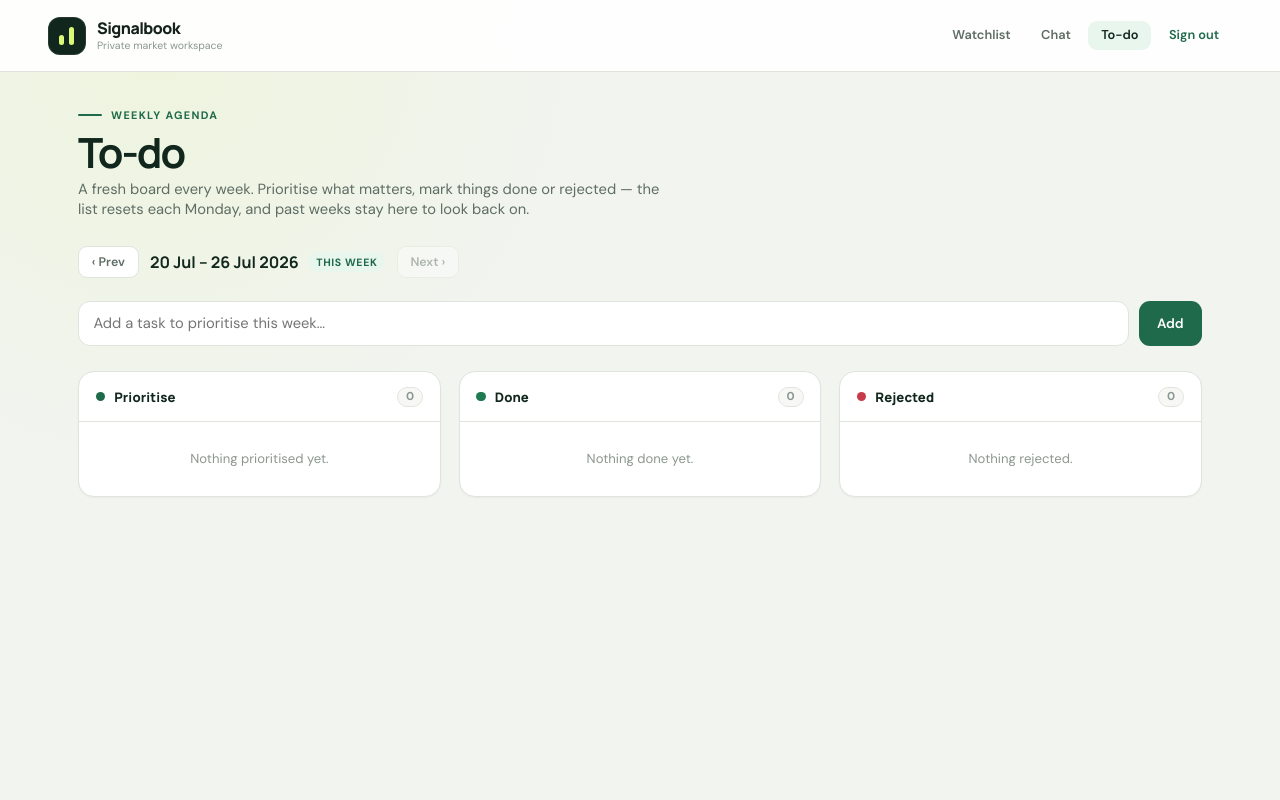
After one commit to Simratpreet/investment-research-desk, a Flask app: page /todos in a window 1280 px wide. The commit adds this page. Run offline with Flask 3, Linux system fonts and the light colour scheme; the visitor is signed in with stand-in values (Sample User, id 1); parts of the project's set-up code (start-up, migrations or seed data) failed here and were passed over; some libraries are stand-ins or nearby versions.

Commit message:
Add weekly to-do board (Prioritise / Done / Rejected), resets each Monday
A three-bucket agenda that starts fresh every week. There's no scheduled
cleanup: tasks are keyed by the Monday that begins their week, so the "current
week" key naturally points at a new empty board each Monday. Past weeks stay on
disk and are viewable (read-only); the current week is the only editable one.

  * todo_store.py — TodoStore class: week math (Monday boundary in the app's
    alert timezone), atomic per-week JSON files, add/move/rename/delete scoped to
    the current week, 26-week retention prune. Task ids and week keys are
    validated so neither can escape the store dir.
  * todo_module.py — blueprint behind the auth gate: GET page, GET board
    (?week=), POST add, PATCH move/rename, DELETE. Mutations 404 for any id not
    in the current week, which is how past weeks stay read-only.
  * templates/todos.html + static/css/todos.css + static/js/todos.js on the
    shared base.css design system. Three-column board, add row (current week
    only), week nav (prev/next/"this week", next disabled at the current week),
    read-only past weeks. "To-do" added to the nav on all pages.

Co-Authored-By: Claude Opus 4.8 (1M context) <noreply@anthropic.com>
Claude-Session: https://claude.ai/code/session_01TSa3EXhfLLyrceM2zT74fX

```diff
--- a/server.py
+++ b/server.py
@@ -155,6 +155,7 @@ def ensure_data_dir():
     os.makedirs(os.path.join(DATA_DIR, "screener_alerts"), exist_ok=True)
     os.makedirs(os.path.join(DATA_DIR, "uploads"), exist_ok=True)
     os.makedirs(os.path.join(DATA_DIR, "conversations"), exist_ok=True)
+    os.makedirs(os.path.join(DATA_DIR, "todos"), exist_ok=True)
     if (WATCHLIST_FILE != SEED_WATCHLIST
             and not os.path.exists(WATCHLIST_FILE)
             and os.path.exists(SEED_WATCHLIST)):
@@ -164,6 +165,9 @@ def ensure_data_dir():
 # Voice research module — GET /voice page + POST /api/voice/ask
 from voice_module import voice_bp
 app.register_blueprint(voice_bp)
+
+from todo_module import todo_bp
+app.register_blueprint(todo_bp)
 
 
 def load_watchlist() -> list[dict]:
--- /dev/null
+++ b/static/css/todos.css
@@ -0,0 +1,111 @@
+/* Weekly to-do board. Shares base.css tokens with the rest of the app. */
+
+body {
+  background:
+    radial-gradient(circle at 12% 5%, rgba(220, 248, 121, 0.15), transparent 26rem),
+    var(--bg);
+}
+
+/* Header (shared with the other pages) */
+.header { height:72px; background:rgba(255,255,255,0.9); backdrop-filter:blur(18px);
+          -webkit-backdrop-filter:blur(18px); position:sticky; top:0; z-index:10;
+          border-bottom:1px solid var(--border); }
+.header-inner { width:100%; max-width:1240px; height:100%; padding:0 28px; margin:0 auto;
+                display:flex; align-items:center; justify-content:space-between; }
+.brand { display:flex; align-items:center; gap:11px; text-decoration:none; color:var(--text); }
+.logo-mark { width:38px; height:38px; border-radius:12px; background:var(--ink); position:relative;
+             overflow:hidden; box-shadow:inset 0 0 0 1px rgba(255,255,255,0.09); }
+.logo-mark::before, .logo-mark::after { content:''; position:absolute; bottom:10px; width:5px;
+             border-radius:999px; background:var(--lime); }
+.logo-mark::before { left:11px; height:10px; }
+.logo-mark::after { left:21px; height:18px; }
+.brand-copy { display:flex; flex-direction:column; line-height:1.05; }
+.brand-copy h1 { font-family:'Manrope',sans-serif; font-size:1rem; font-weight:800; letter-spacing:-.035em; margin:0; }
+.brand-subtitle { color:var(--text-muted); font-size:.66rem; margin-top:4px; }
+.top-nav { display:flex; align-items:center; gap:.3rem; }
+.top-nav-link { font-size:.8rem; font-weight:600; text-decoration:none; color:var(--text-secondary);
+  padding:.5rem .8rem; border-radius:9px; line-height:1; transition:color .15s, background .15s; }
+.top-nav-link:hover { color:var(--text); background:var(--surface-warm); }
+.top-nav-link.is-active { color:var(--ink); background:var(--green-bg); }
+.top-nav-signout { color:var(--accent); }
+
+.container { max-width:1180px; margin:0 auto; padding:36px 28px 64px; }
+.eyebrow { display:flex; align-items:center; gap:9px; color:var(--accent); font-size:.68rem; font-weight:800;
+           letter-spacing:.12em; text-transform:uppercase; margin-bottom:9px; }
+.eyebrow::before { content:''; width:24px; height:2px; background:var(--accent); border-radius:99px; }
+.page-title { font-family:'Manrope',sans-serif; color:var(--ink); font-size:clamp(1.8rem,4vw,2.6rem);
+              line-height:1.03; letter-spacing:-.05em; margin:0 0 .3rem; }
+.page-sub { color:var(--text-secondary); font-size:.92rem; margin:0 0 1.7rem; max-width:60ch; }
+
+/* Buttons (shared visual language) */
+.btn { border:0; border-radius:11px; padding:.62rem 1.15rem; font-weight:600; font-size:.85rem;
+       cursor:pointer; transition:background .16s, box-shadow .16s, border-color .16s, color .16s; }
+.btn:disabled { opacity:.45; cursor:default; }
+.btn-primary { background:var(--accent); color:#fff; }
+.btn-primary:hover:not(:disabled) { background:var(--accent-hover); box-shadow:0 8px 18px rgba(31,106,74,.18); }
+.btn-ghost { background:var(--surface); color:var(--text-secondary); border:1px solid var(--border); }
+.btn-ghost:hover:not(:disabled) { border-color:#c9d2c6; color:var(--text); background:var(--surface-warm); }
+.btn-sm { padding:.45rem .8rem; font-size:.78rem; border-radius:9px; }
+
+/* Week navigation */
+.week-bar { display:flex; align-items:center; gap:.7rem; margin-bottom:1.4rem; flex-wrap:wrap; }
+.week-label { display:flex; align-items:center; gap:.6rem; font-family:'Manrope',sans-serif;
+              font-weight:700; color:var(--ink); font-size:1rem; min-width:0; }
+.week-badge { font-family:'DM Sans',sans-serif; font-size:.66rem; font-weight:700; letter-spacing:.06em;
+              text-transform:uppercase; padding:.2rem .5rem; border-radius:999px; }
+.week-badge.current { color:var(--accent); background:var(--green-bg); }
+.week-badge.past { color:var(--text-muted); background:var(--surface-warm); border:1px solid var(--border); }
+.week-today { margin-left:.2rem; }
+
+/* Add row */
+.add-row { display:flex; gap:.6rem; margin-bottom:1.6rem; }
+.add-row[hidden] { display:none; }
+#taskInput { flex:1; min-width:0; padding:.72rem .9rem; border:1px solid var(--border); border-radius:12px;
+             background:var(--surface); color:var(--text); font-size:.92rem; }
+#taskInput:focus { outline:none; border-color:var(--accent); box-shadow:0 0 0 3px var(--accent-light); }
+
+/* Board */
+.board { display:grid; grid-template-columns:repeat(3, minmax(0,1fr)); gap:1.1rem; align-items:start; }
+.col { background:var(--surface); border:1px solid var(--border); border-radius:16px;
+       box-shadow:var(--shadow-sm); overflow:hidden; }
+.col-head { display:flex; align-items:center; gap:.55rem; padding:.9rem 1.05rem;
+            border-bottom:1px solid var(--border); }
+.col-dot { width:.6rem; height:.6rem; border-radius:50%; flex:none; }
+.col-prioritize .col-dot { background:var(--accent); }
+.col-done .col-dot { background:var(--green); }
+.col-rejected .col-dot { background:var(--red); }
+.col-title { font-family:'Manrope',sans-serif; font-weight:800; font-size:.82rem; letter-spacing:.01em;
+             color:var(--ink); }
+.col-count { margin-left:auto; font-size:.72rem; font-weight:700; color:var(--text-muted);
+             font-variant-numeric:tabular-nums; background:var(--surface-warm); border:1px solid var(--border);
+             border-radius:999px; padding:.1rem .5rem; }
+.col-body { padding:.7rem; display:flex; flex-direction:column; gap:.55rem; min-height:3rem; }
+
+.task { border:1px solid var(--border); border-radius:12px; background:var(--surface-warm);
+        padding:.6rem .7rem; }
+.task-text { font-size:.88rem; line-height:1.4; color:var(--text); white-space:pre-wrap;
+             word-break:break-word; }
+.col-done .task-text { color:var(--text-secondary); text-decoration:line-through; text-decoration-color:var(--border); }
+.col-rejected .task-text { color:var(--text-muted); }
+.task-actions { display:flex; flex-wrap:wrap; gap:.3rem; margin-top:.55rem; }
+.task-act { border:1px solid var(--border); background:var(--surface); color:var(--text-secondary);
+            font-size:.72rem; font-weight:600; border-radius:8px; padding:.28rem .5rem; cursor:pointer;
+            transition:color .14s, border-color .14s, background .14s; }
+.task-act:hover { border-color:var(--accent); color:var(--accent); background:var(--green-bg); }
+.task-act.done:hover { border-color:var(--green); color:var(--green); background:var(--green-bg); }
+.task-act.reject:hover { border-color:var(--red); color:var(--red); background:var(--red-bg); }
+.task-act.del:hover { border-color:var(--red); color:var(--red); background:var(--red-bg); }
+
+.col-empty { color:var(--text-muted); font-size:.82rem; text-align:center; padding:1rem .5rem; line-height:1.5; }
+
+/* Past weeks are read-only — dim the board and hide the composer. */
+.board.is-readonly .col { background:var(--surface); }
+.readonly-note { color:var(--text-muted); font-size:.82rem; margin:-.6rem 0 1.4rem; }
+.readonly-note[hidden] { display:none; }
+
+@media (max-width:820px) {
+  .board { grid-template-columns:1fr; }
+  .container { padding-left:16px; padding-right:16px; }
+  .header-inner { padding:0 16px; }
+  .brand-subtitle { display:none; }
+}
--- /dev/null
+++ b/static/js/todos.js
@@ -0,0 +1,191 @@
+"use strict";
+// Weekly to-do board. The current week is editable; past weeks are read-only.
+// "Cleanup every Monday" is implicit: the server keys tasks by the week's Monday,
+// so a new week is simply a new (empty) board — there's no scheduled reset.
+
+const BUCKETS = [
+  { key: "prioritize", title: "Prioritise", empty: "Nothing prioritised yet." },
+  { key: "done",       title: "Done",       empty: "Nothing done yet." },
+  { key: "rejected",   title: "Rejected",   empty: "Nothing rejected." },
+];
+
+const boardEl = document.getElementById("board");
+const addRow = document.getElementById("addRow");
+const taskInput = document.getElementById("taskInput");
+const weekRangeEl = document.getElementById("weekRange");
+const weekBadgeEl = document.getElementById("weekBadge");
+const readonlyNote = document.getElementById("readonlyNote");
+const prevBtn = document.getElementById("prevWeek");
+const nextBtn = document.getElementById("nextWeek");
+const thisBtn = document.getElementById("thisWeek");
+
+const Todo = {
+  viewing: null,   // week key being viewed (null => current)
+  data: null,      // last board payload
+
+  async load(week) {
+    try {
+      const q = week ? "?week=" + encodeURIComponent(week) : "";
+      const r = await fetch("/api/todos" + q, { cache: "no-store" });
+      if (!r.ok) return;
+      this.data = await r.json();
+      this.viewing = this.data.week;
+      this.render();
+    } catch (e) { /* offline — leave last render up */ }
+  },
+
+  render() {
+    const d = this.data;
+    if (!d) return;
+    const ro = !d.is_current;
+
+    weekRangeEl.textContent = fmtRange(d.week);
+    weekBadgeEl.textContent = d.is_current ? "This week" : "Past week";
+    weekBadgeEl.className = "week-badge " + (d.is_current ? "current" : "past");
+    addRow.hidden = ro;
+    readonlyNote.hidden = !ro;
+    thisBtn.hidden = d.is_current;
+    // Can't move past the current week into the future.
+    nextBtn.disabled = weekKeyCompare(d.week, d.current_week) >= 0;
+
+    boardEl.classList.toggle("is-readonly", ro);
+    boardEl.innerHTML = "";
+    for (const b of BUCKETS) {
+      boardEl.append(this.renderColumn(b, d.buckets[b.key] || [], ro));
+    }
+  },
+
+  renderColumn(b, tasks, ro) {
+    const col = document.createElement("div");
+    col.className = "col col-" + b.key;
+
+    const head = document.createElement("div");
+    head.className = "col-head";
+    const dot = document.createElement("span"); dot.className = "col-dot";
+    const title = document.createElement("span"); title.className = "col-title"; title.textContent = b.title;
+    const count = document.createElement("span"); count.className = "col-count"; count.textContent = tasks.length;
+    head.append(dot, title, count);
+
+    const body = document.createElement("div");
+    body.className = "col-body";
+    if (!tasks.length) {
+      const e = document.createElement("div"); e.className = "col-empty"; e.textContent = b.empty;
+      body.append(e);
+    } else {
+      for (const t of tasks) body.append(this.renderTask(t, b.key, ro));
+    }
+
+    col.append(head, body);
+    return col;
+  },
+
+  renderTask(t, bucket, ro) {
+    const card = document.createElement("div");
+    card.className = "task";
+    const text = document.createElement("div");
+    text.className = "task-text";
+    text.textContent = t.text;   // textContent — user data, never innerHTML
+    card.append(text);
+
+    if (ro) return card;   // past weeks: no actions
+
+    const acts = document.createElement("div");
+    acts.className = "task-actions";
+    const act = (label, cls, fn) => {
+      const b = document.createElement("button");
+      b.type = "button"; b.className = "task-act " + cls; b.textContent = label;
+      b.addEventListener("click", fn);
+      return b;
+    };
+    if (bucket === "prioritize") {
+      acts.append(
+        act("✓ Done", "done", () => this.move(t.id, "done")),
+        act("✕ Reject", "reject", () => this.move(t.id, "rejected")),
+        act("Edit", "", () => this.edit(t)),
+        act("Delete", "del", () => this.remove(t.id)),
+      );
+    } else {
+      acts.append(
+        act("↩ Prioritise", "", () => this.move(t.id, "prioritize")),
+        act("Delete", "del", () => this.remove(t.id)),
+      );
+    }
+    card.append(acts);
+    return card;
+  },
+
+  async add(text) {
+    const r = await fetch("/api/todos", {
+      method: "POST", headers: { "Content-Type": "application/json" },
+      body: JSON.stringify({ text }),
+    });
+    if (!r.ok) return false;
+    await this.load();       // always reloads the CURRENT week (where adds land)
+    return true;
+  },
+
+  async move(id, bucket) {
+    const r = await fetch("/api/todos/" + encodeURIComponent(id), {
+      method: "PATCH", headers: { "Content-Type": "application/json" },
+      body: JSON.stringify({ bucket }),
+    });
+    if (r.ok) this.load(this.viewing);
+  },
+
+  async edit(t) {
+    const next = window.prompt("Edit task:", t.text);
+    if (next == null) return;
+    const text = next.trim();
+    if (!text || text === t.text) return;
+    const r = await fetch("/api/todos/" + encodeURIComponent(t.id), {
+      method: "PATCH", headers: { "Content-Type": "application/json" },
+      body: JSON.stringify({ text }),
+    });
+    if (r.ok) this.load(this.viewing);
+  },
+
+  async remove(id) {
+    const r = await fetch("/api/todos/" + encodeURIComponent(id), { method: "DELETE" });
+    if (r.ok || r.status === 404) this.load(this.viewing);
+  },
+
+  step(deltaDays) {
+    const base = this.viewing || (this.data && this.data.current_week);
+    if (!base) return;
+    const d = new Date(base + "T00:00:00");
+    d.setDate(d.getDate() + deltaDays);
+    this.load(isoDate(d));
+  },
+};
+
+// --- date helpers -----------------------------------------------------------
+function isoDate(d) {
+  return d.getFullYear() + "-" + String(d.getMonth() + 1).padStart(2, "0") +
+         "-" + String(d.getDate()).padStart(2, "0");
+}
+function weekKeyCompare(a, b) { return a < b ? -1 : a > b ? 1 : 0; }
+function fmtRange(mondayKey) {
+  const mon = new Date(mondayKey + "T00:00:00");
+  const sun = new Date(mon); sun.setDate(sun.getDate() + 6);
+  const md = { day: "numeric", month: "short" };
+  const sameMonth = mon.getMonth() === sun.getMonth();
+  const left = mon.toLocaleDateString("en-GB", md);
+  const right = sun.toLocaleDateString("en-GB",
+    sameMonth ? { day: "numeric", month: "short", year: "numeric" } : { day: "numeric", month: "short", year: "numeric" });
+  return left + " – " + right;
+}
+
+// --- wire up ----------------------------------------------------------------
+addRow.addEventListener("submit", async (e) => {
+  e.preventDefault();
+  const text = taskInput.value.trim();
+  if (!text) return;
+  taskInput.value = "";
+  await Todo.add(text);
+  taskInput.focus();
+});
+prevBtn.addEventListener("click", () => Todo.step(-7));
+nextBtn.addEventListener("click", () => { if (!nextBtn.disabled) Todo.step(7); });
+thisBtn.addEventListener("click", () => Todo.load());
+
+Todo.load();
--- a/templates/index.html
+++ b/templates/index.html
@@ -28,6 +28,7 @@
                 <nav class="top-nav" aria-label="Primary">
                     <a href="/" class="top-nav-link is-active" aria-current="page">Watchlist</a>
                     <a href="/voice" class="top-nav-link">Chat</a>
+                    <a href="/todos" class="top-nav-link">To-do</a>
                     <a href="/logout" class="top-nav-link top-nav-signout">Sign out</a>
                 </nav>
                 <div class="status-pill" title="Background monitor is active">
--- /dev/null
+++ b/templates/todos.html
@@ -0,0 +1,60 @@
+<!doctype html>
+<html lang="en"><head>
+<meta charset="utf-8">
+<meta name="viewport" content="width=device-width, initial-scale=1">
+<title>To-do · Signalbook</title>
+<meta name="theme-color" content="#153e2e">
+<link rel="preconnect" href="https://fonts.googleapis.com">
+<link rel="preconnect" href="https://fonts.gstatic.com" crossorigin>
+<link href="https://fonts.googleapis.com/css2?family=DM+Sans:wght@400;500;600;700&family=Manrope:wght@500;600;700;800&family=JetBrains+Mono:wght@500;600&display=swap" rel="stylesheet">
+<link rel="stylesheet" href="{{ url_for('static', filename='css/base.css') }}?v={{ asset_v }}">
+<link rel="stylesheet" href="{{ url_for('static', filename='css/todos.css') }}?v={{ asset_v }}"></head>
+<body>
+  <header class="header">
+    <div class="header-inner">
+      <a href="/" class="brand" aria-label="Signalbook home">
+        <span class="logo-mark" aria-hidden="true"></span>
+        <span class="brand-copy">
+          <h1>Signalbook</h1>
+          <span class="brand-subtitle">Private market workspace</span>
+        </span>
+      </a>
+      <nav class="top-nav" aria-label="Primary">
+        <a href="/" class="top-nav-link">Watchlist</a>
+        <a href="/voice" class="top-nav-link">Chat</a>
+        <a href="/todos" class="top-nav-link is-active" aria-current="page">To-do</a>
+        <a href="/logout" class="top-nav-link top-nav-signout">Sign out</a>
+      </nav>
+    </div>
+  </header>
+
+  <main class="container">
+    <div class="eyebrow">Weekly agenda</div>
+    <h2 class="page-title">To-do</h2>
+    <p class="page-sub">A fresh board every week. Prioritise what matters, mark things done or rejected — the list resets each Monday, and past weeks stay here to look back on.</p>
+
+    <div class="week-bar">
+      <button class="btn btn-ghost btn-sm" id="prevWeek" title="Previous week">‹ Prev</button>
+      <div class="week-label">
+        <span id="weekRange">—</span>
+        <span class="week-badge" id="weekBadge"></span>
+      </div>
+      <button class="btn btn-ghost btn-sm" id="nextWeek" title="Next week">Next ›</button>
+      <button class="btn btn-ghost btn-sm week-today" id="thisWeek" hidden>This week</button>
+    </div>
+
+    <form class="add-row" id="addRow" autocomplete="off">
+      <input id="taskInput" type="text" placeholder="Add a task to prioritise this week…"
+             maxlength="500" aria-label="New task">
+      <button type="submit" class="btn btn-primary" id="addBtn">Add</button>
+    </form>
+
+    <p class="readonly-note" id="readonlyNote" hidden>This week has closed — it's read-only. Switch to <b>This week</b> to make changes.</p>
+
+    <div class="board" id="board" aria-live="polite">
+      <!-- columns rendered by JS -->
+    </div>
+  </main>
+
+<script src="{{ url_for('static', filename='js/todos.js') }}?v={{ asset_v }}"></script>
+</body></html>
--- a/templates/voice.html
+++ b/templates/voice.html
@@ -21,6 +21,7 @@
       <nav class="top-nav" aria-label="Primary">
         <a href="/" class="top-nav-link">Watchlist</a>
         <a href="/voice" class="top-nav-link is-active" aria-current="page">Chat</a>
+        <a href="/todos" class="top-nav-link">To-do</a>
         <a href="/logout" class="top-nav-link top-nav-signout">Sign out</a>
       </nav>
     </div>
```
Also changed, not shown: todo_module.py (added, +69 -0 lines), todo_store.py (added, +172 -0 lines), 2 other files.
